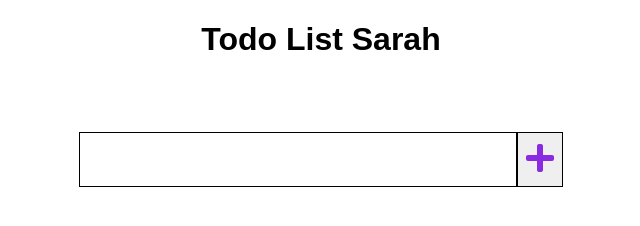
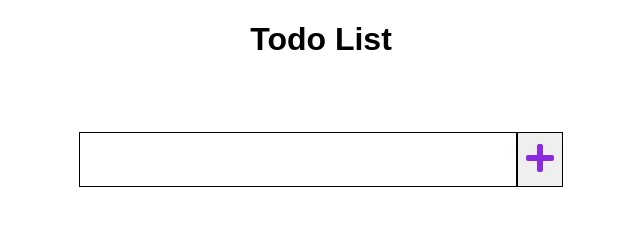
Before and after one commit to ZenatiSarah/todo-List, a plain HTML site: page docs/index.html in a window 1280 px wide. Shown: the whole page, without its empty margins (319-959 px from the left). Drawn offline with Linux system fonts and the light colour scheme.

Commit message:
first commit

```diff
--- a/docs/index.html
+++ b/docs/index.html
@@ -13,7 +13,7 @@
 </head>
 <body>
     <header>
-        <h1>Todo List Sarah</h1>
+        <h1>Todo List</h1>
     </header>
 
     <form>
```
